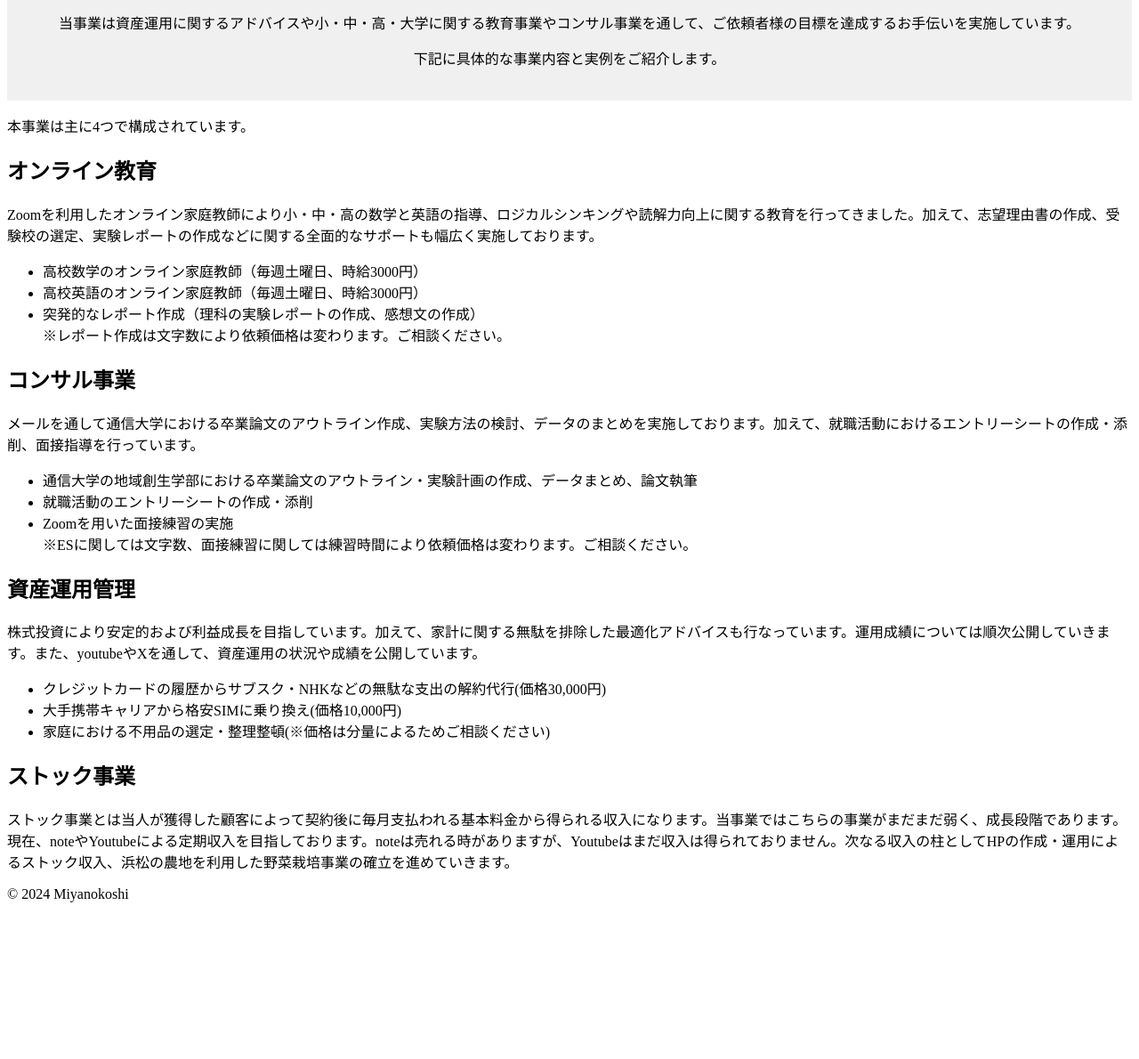
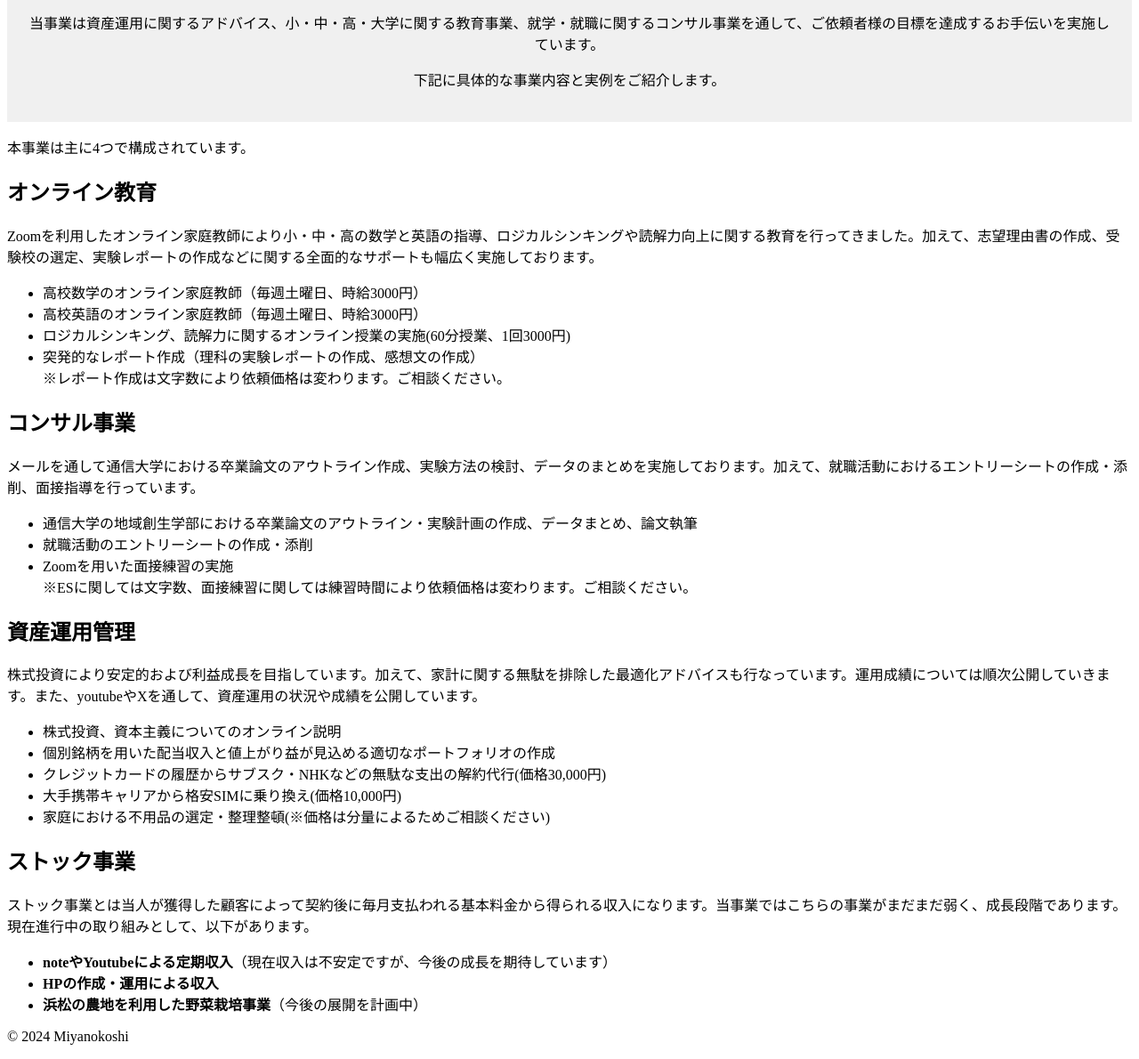
Before and after one commit to sorashiro8/Miyanokoshi-business, a plain HTML site: page index.html in a window 1280 px wide. Shown: the part 83-1273 px from the top of the page at 89% size. Before the commit the page ends 1113 px from the top, so only its background shows below. Drawn offline with Linux system fonts and the light colour scheme; a script that the page names is missing.

Commit message:
Update index.html

```diff
--- a/index.html
+++ b/index.html
@@ -9,7 +9,7 @@
 <body>
     <header>
         <h1>事業内容</h1>
-        <p>当事業は資産運用に関するアドバイスや小・中・高・大学に関する教育事業やコンサル事業を通して、ご依頼者様の目標を達成するお手伝いを実施しています。</p>
+        <p>当事業は資産運用に関するアドバイス、小・中・高・大学に関する教育事業、就学・就職に関するコンサル事業を通して、ご依頼者様の目標を達成するお手伝いを実施しています。</p>
         <p>下記に具体的な事業内容と実例をご紹介します。</p>
     </header>
     <main>
@@ -20,6 +20,7 @@
         <ul>
             <li>高校数学のオンライン家庭教師（毎週土曜日、時給3000円）</li>
             <li>高校英語のオンライン家庭教師（毎週土曜日、時給3000円）</li>
+            <li>ロジカルシンキング、読解力に関するオンライン授業の実施(60分授業、1回3000円)</li>
             <li>突発的なレポート作成（理科の実験レポートの作成、感想文の作成）<br>※レポート作成は文字数により依頼価格は変わります。ご相談ください。</li>
         </ul>
 
@@ -34,13 +35,20 @@
         <h2>資産運用管理</h2>
         <p>株式投資により安定的および利益成長を目指しています。加えて、家計に関する無駄を排除した最適化アドバイスも行なっています。運用成績については順次公開していきます。また、youtubeやXを通して、資産運用の状況や成績を公開しています。</p>
         <ul>
+            <li>株式投資、資本主義についてのオンライン説明</li>
+            <li>個別銘柄を用いた配当収入と値上がり益が見込める適切なポートフォリオの作成</li>
             <li>クレジットカードの履歴からサブスク・NHKなどの無駄な支出の解約代行(価格30,000円)</li>
             <li>大手携帯キャリアから格安SIMに乗り換え(価格10,000円)</li>
             <li>家庭における不用品の選定・整理整頓(※価格は分量によるためご相談ください)</li>
         </ul>
 
         <h2>ストック事業</h2>
-        <p>ストック事業とは当人が獲得した顧客によって契約後に毎月支払われる基本料金から得られる収入になります。当事業ではこちらの事業がまだまだ弱く、成長段階であります。現在、noteやYoutubeによる定期収入を目指しております。noteは売れる時がありますが、Youtubeはまだ収入は得られておりません。次なる収入の柱としてHPの作成・運用によるストック収入、浜松の農地を利用した野菜栽培事業の確立を進めていきます。</p>
+        <p>ストック事業とは当人が獲得した顧客によって契約後に毎月支払われる基本料金から得られる収入になります。当事業ではこちらの事業がまだまだ弱く、成長段階であります。現在進行中の取り組みとして、以下があります。</p>
+        <ul>
+                <li><strong>noteやYoutubeによる定期収入</strong>（現在収入は不安定ですが、今後の成長を期待しています）</li>
+                <li><strong>HPの作成・運用による収入</strong></li>
+                <li><strong>浜松の農地を利用した野菜栽培事業</strong>（今後の展開を計画中）</li>
+        </ul>
     </main>
     <footer>
         <p>&copy; 2024 Miyanokoshi</p>
```
